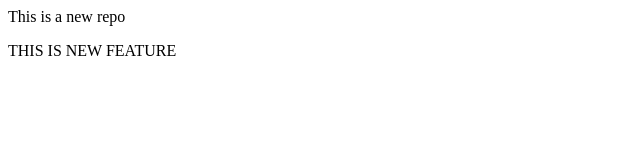
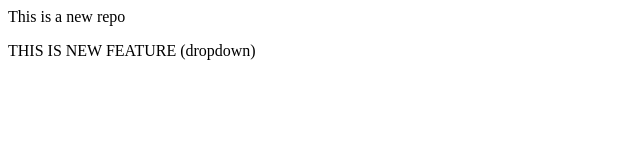
Before and after one commit to juvel00/localrepo, a plain HTML site: page index.html in a window 1280 px wide. Shown: the full height of the page, 0-640 px from the left. Drawn offline with Linux system fonts and the light colour scheme.

Commit message:
dropdown

```diff
--- a/index.html
+++ b/index.html
@@ -1,4 +1,4 @@
 <p>This is a new repo
 </p>
-<p>THIS IS NEW FEATURE
+<p>THIS IS NEW FEATURE (dropdown)
 </p>
```
